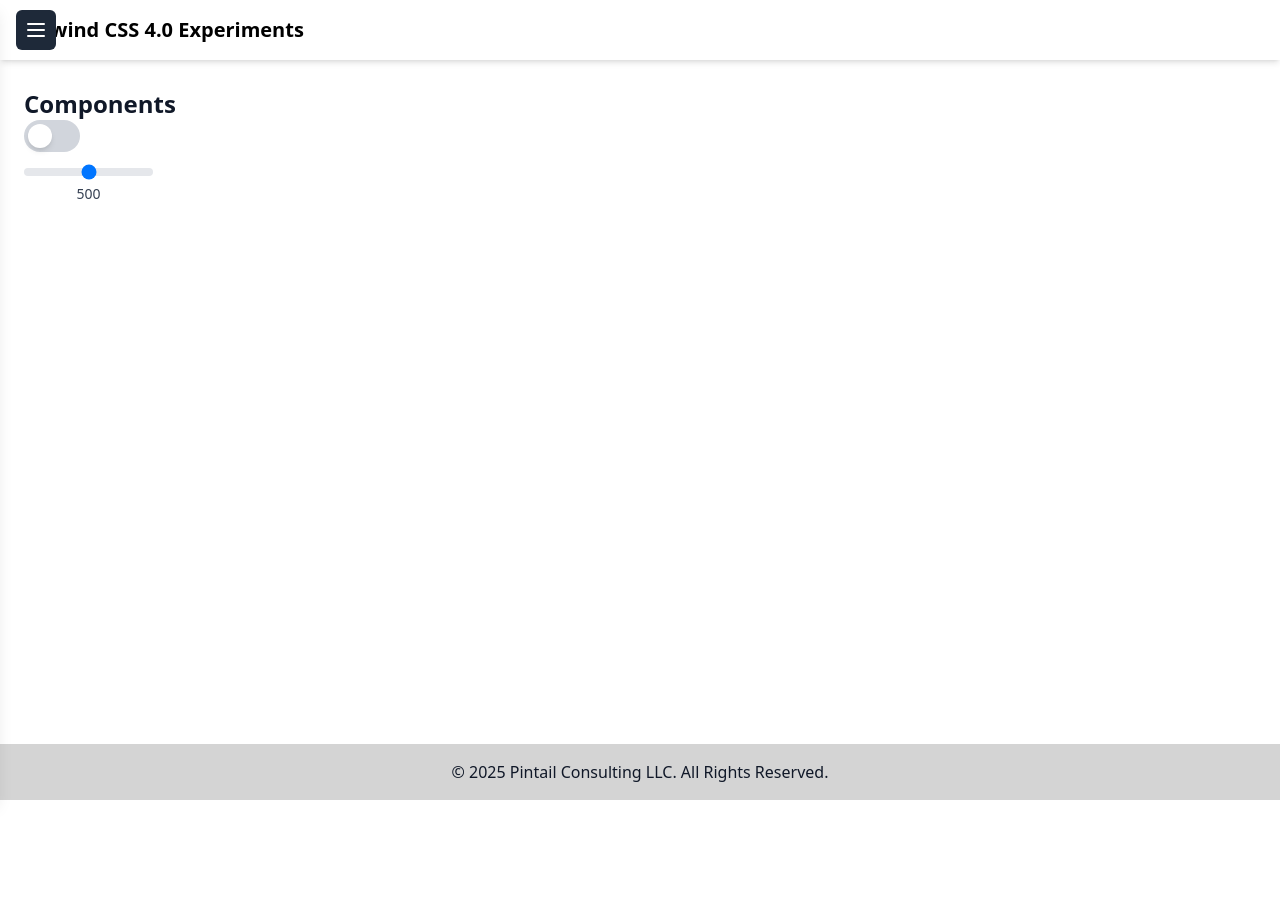
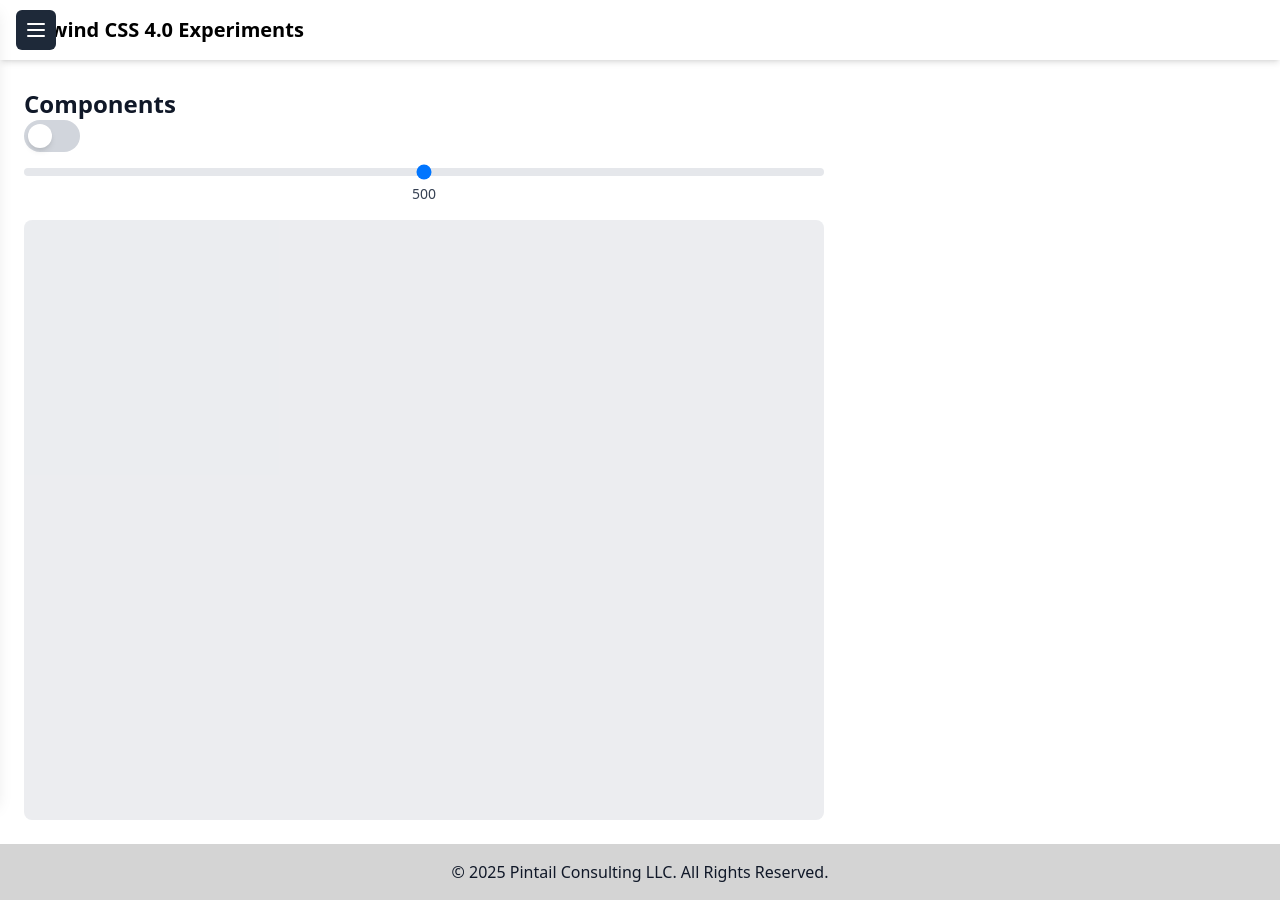
Before and after one commit to cebartling/tailwind-css-experiments, a React (Vite) app in the folder basic-experiments/: page /components in a window 1280 px wide. Before the commit the page ends 800 px from the top, so only its background shows below. Built offline with nearby package versions, Linux system fonts and the light colour scheme.

Commit message:
feat: adding Skeleton component

```diff
--- a/basic-experiments/package.json
+++ b/basic-experiments/package.json
@@ -12,10 +12,12 @@
     "build-storybook": "storybook build"
   },
   "dependencies": {
+    "clsx": "^2.1.1",
     "lucide-react": "^0.474.0",
     "react": "^19.0.0",
     "react-dom": "^19.0.0",
-    "react-router-dom": "^7.1.5"
+    "react-router-dom": "^7.1.5",
+    "tailwind-merge": "^3.0.1"
   },
   "devDependencies": {
     "@babel/preset-env": "^7.26.7",
--- /dev/null
+++ b/basic-experiments/src/components/basic/Skeleton/index.tsx
@@ -0,0 +1,23 @@
+import React from 'react';
+import { SkeletonLoaderProps } from '@components/basic/Skeleton/types';
+import { twMerge } from 'tailwind-merge';
+
+const Skeleton: React.FC<SkeletonLoaderProps> = ({
+  className = '',
+  width = 100,
+  height = 100,
+}: SkeletonLoaderProps) => {
+  return (
+    <div
+      style={{
+        width: `${width}px`,
+        maxWidth: `${width}px`,
+        minWidth: `${width}px`,
+        height: `${height}px`,
+      }}
+      className={twMerge('bg-gray-200 animate-pulse rounded-lg', className)}
+    ></div>
+  );
+};
+
+export default Skeleton;
--- /dev/null
+++ b/basic-experiments/src/components/basic/Skeleton/types.ts
@@ -0,0 +1,5 @@
+export type SkeletonLoaderProps = {
+  className?: string;
+  width?: number;
+  height?: number;
+};
--- a/basic-experiments/src/components/pages/ComponentsPage/index.tsx
+++ b/basic-experiments/src/components/pages/ComponentsPage/index.tsx
@@ -1,6 +1,7 @@
 import { FC } from 'react';
 import ToggleButton from '@components/basic/ToggleButton';
 import RangeSlider from '@components/basic/RangeSlider';
+import Skeleton from '@components/basic/Skeleton';
 
 export const ComponentsPage: FC = () => {
   return (
@@ -21,6 +22,9 @@ export const ComponentsPage: FC = () => {
             }
           />
         </div>
+        <div className="flex flex-row space-x-4">
+          <Skeleton width={800} height={600} />
+        </div>
       </div>
     </>
   );
```
Also changed, not shown: 1 other file (tests, documents, lock files or other folders).
